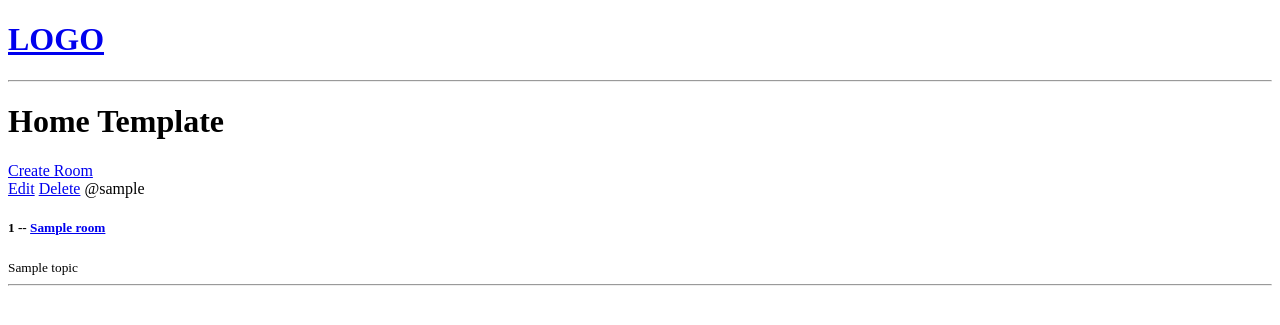
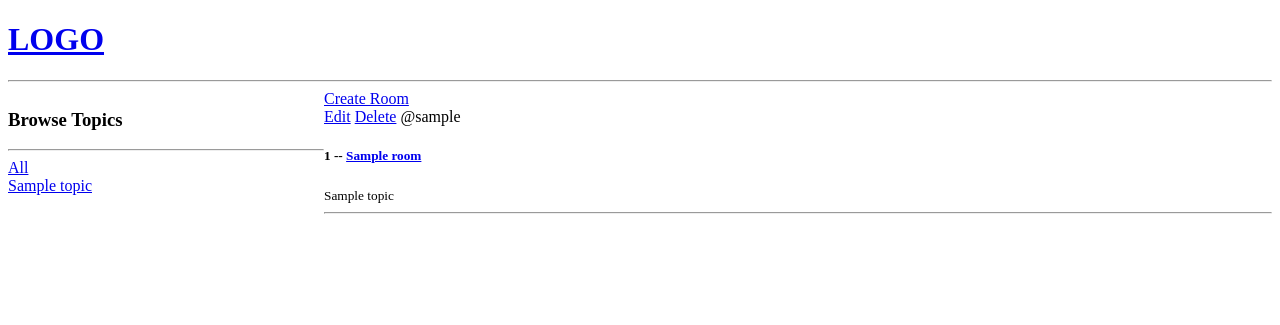
Before and after one commit to Narayan-21/StudyRoom, a Django app: template base/templates/base/home.html in a window 1280 px wide. Shown: the top 325 px of the page. Run offline with Django 3.2, Linux system fonts and the light colour scheme; the template is opened without the code that fills it: most values are stand-ins (such as "Sample title", 1, 10 or a date in 2020).

Commit message:
Filter by Topics

```diff
--- a/base/templates/base/home.html
+++ b/base/templates/base/home.html
@@ -1,13 +1,32 @@
 {% extends 'main.html' %}
 
 {% block content %}
-<h1>
-    Home Template
-</h1>
+
+<style>
+    .home-container{
+        display: grid;
+        grid-template-columns: 1fr 3fr;
+    }
+</style>
+
+<div class="home-container">
+    <div>
+        <h3>Browse Topics</h3>
+        <hr>
+
+        <div>
+            <a href="{% url 'home' %}">All</a>
+        </div>
+
+        {% for topic in topics %}
+            <div>
+                <a href="{% url 'home' %}?q={{topic.name}}">{{topic.name}}</a>
+            </div>
+        {% endfor %}
+    </div>
 
     <div>
         <a href="{% url 'create-room' %}">Create Room</a>
-
         <div>
             {% for room in rooms %}
             <div>
@@ -21,4 +40,5 @@
             {% endfor %}
         </div>
     </div>
+</div>
 {% endblock content %}
```
Also changed, not shown: base/views.py (+5 -3 lines), db.sqlite3. Lines whose indentation alone changed are shown as unchanged.
